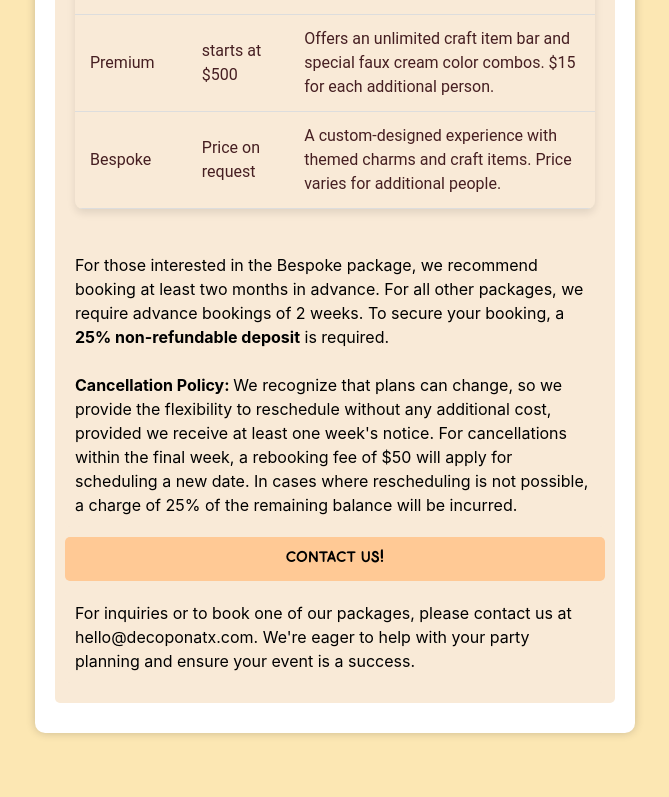
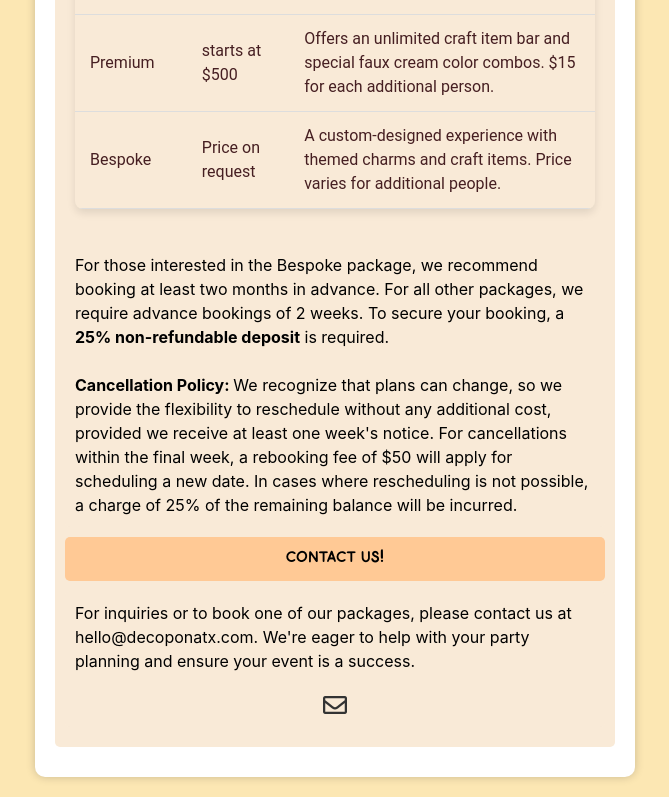
Before and after one commit to decoponatx/decopon, a React (Create React App) app in the folder decopon-atx/: page /parties in a window 1280 px wide. Shown: the part 641-1438 px from the top of the page, without its empty margins (305-974 px from the left). Before the commit the page ends 1394 px from the top, so only its background shows below. Built offline with nearby package versions, Linux system fonts and the light colour scheme.

Commit message:
updated a lot of shit

```diff
--- a/decopon-atx/src/components/Events.js
+++ b/decopon-atx/src/components/Events.js
@@ -4,7 +4,7 @@ import { Container, Row, Col, Image } from 'react-bootstrap';
 
 const EventCalendar = () => {
   const data = [
-    { id: 1, eventDate: 'Saturday December 2, 2023', eventLocation: 'Hill Country Galleria', eventTime:'11a - 7p', date: '2023-12-02', eventPhoto:'../../img/event0.png', googleMap: 'https://maps.app.goo.gl/uWZRdbxofoviGrCt6', eventName: 'Bee Cave Holiday Arts Market', eventWeb:'https://www.hillcountrygalleria.com/event/holiday-arts-market/2145576115', blurb: 'We are thrilled to welcome you to our inaugural event! Join us at Booth #16 for some decoden crafting and explore our festive holiday kits.' },
+    { id: 1, eventDate: 'Saturday December 9, 2023', eventLocation: 'Hill Country Galleria', eventTime:'11a - 7p', date: '2023-12-02', eventPhoto:'../../img/event0.png', googleMap: 'https://maps.app.goo.gl/uWZRdbxofoviGrCt6', eventName: 'Bee Cave Holiday Arts Market', eventWeb:'https://www.hillcountrygalleria.com/event/holiday-arts-market/2145576115', blurb: 'We are thrilled to welcome you to our inaugural event! Join us at Booth #16 for some decoden crafting and explore our festive holiday kits.' },
     { id: 2, eventDate: 'Saturday December 16, 2023', eventLocation: 'Hill Country Galleria', eventTime:'11a - 7p', date: '2023-12-16', eventPhoto:'../../img/event1.png', googleMap: 'https://maps.app.goo.gl/uWZRdbxofoviGrCt6', eventName: 'Bee Cave Holiday Arts Market', eventWeb:'https://www.hillcountrygalleria.com/event/holiday-arts-market/2145577009', blurb: 'Make sure to swing by our booth for an exciting decoden experience and grab a kit at a special discount!' },
     { id: 3, eventDate: 'Saturday December 23, 2023',eventLocation: 'Hill Country Galleria', eventTime:'11a - 7p', date: '2023-12-23', eventPhoto:'../../img/event2.png', googleMap: 'https://maps.app.goo.gl/uWZRdbxofoviGrCt6' , eventName: 'Bee Cave Holiday Arts Market', eventWeb:'https://www.hillcountrygalleria.com/event/holiday-arts-market/2145577011', blurb: 'Wrap up your festive shopping spree by visiting our booth for the perfect holiday presents.' }
   ];
--- /dev/null
+++ b/decopon-atx/src/components/social/Email.js
@@ -0,0 +1,44 @@
+import React from 'react';
+import { Tooltip } from 'react-tooltip';
+
+const socialMediaStyle = {
+  display: 'flex',
+  justifyContent: 'center',
+  marginTop: '20px',
+};
+
+const iconStyle = {
+  fontSize: '24px',
+  margin: '0 10px',
+  color: '#333',
+  cursor: 'pointer',
+  position: 'relative',
+};
+
+function handleClick() {
+  // Open the URL when the element is clicked
+  window.open('https://us12.list-manage.com/contact-form?u=184c6ca578947032b5818bb1c&form_id=9c764b5d6ff6d36bc04c7b6312b8ec35','_blank');
+}
+
+const Email = () => {
+
+  return (
+    <>
+      <div style={socialMediaStyle}>
+        <i
+          className="far fa-envelope"
+          style={iconStyle}
+          data-tooltip-id='emailTooltip'
+          onClick={handleClick}
+        ></i>
+
+        <Tooltip className='toolTip' id="emailTooltip" effect="solid" type="info" place='top' style={{backgroundColor:'#FEA751'}} >
+          Email us at hello@decoponatx.com
+        </Tooltip>
+
+      </div>
+    </>
+  );
+}
+
+export default Email;
--- a/decopon-atx/src/pages/Parties.js
+++ b/decopon-atx/src/pages/Parties.js
@@ -2,6 +2,7 @@ import React, { useState }  from 'react';
 import Navbar from 'react-bootstrap/Navbar';
 import Nav from 'react-bootstrap/Nav';
 import Container from 'react-bootstrap/Container';
+import Email from '../components/social/Email';
 
 const Parties = () => {
     const [expanded, setExpanded] = useState(false);
@@ -83,6 +84,7 @@ const Parties = () => {
                 <div className='subComponent'>Contact Us!</div>
                 <div className='content'>
                 For inquiries or to book one of our packages, please contact us at hello@decoponatx.com. We're eager to help with your party planning and ensure your event is a success.
+                <Email></Email>
                 </div>
             </div>
         </div>
```
